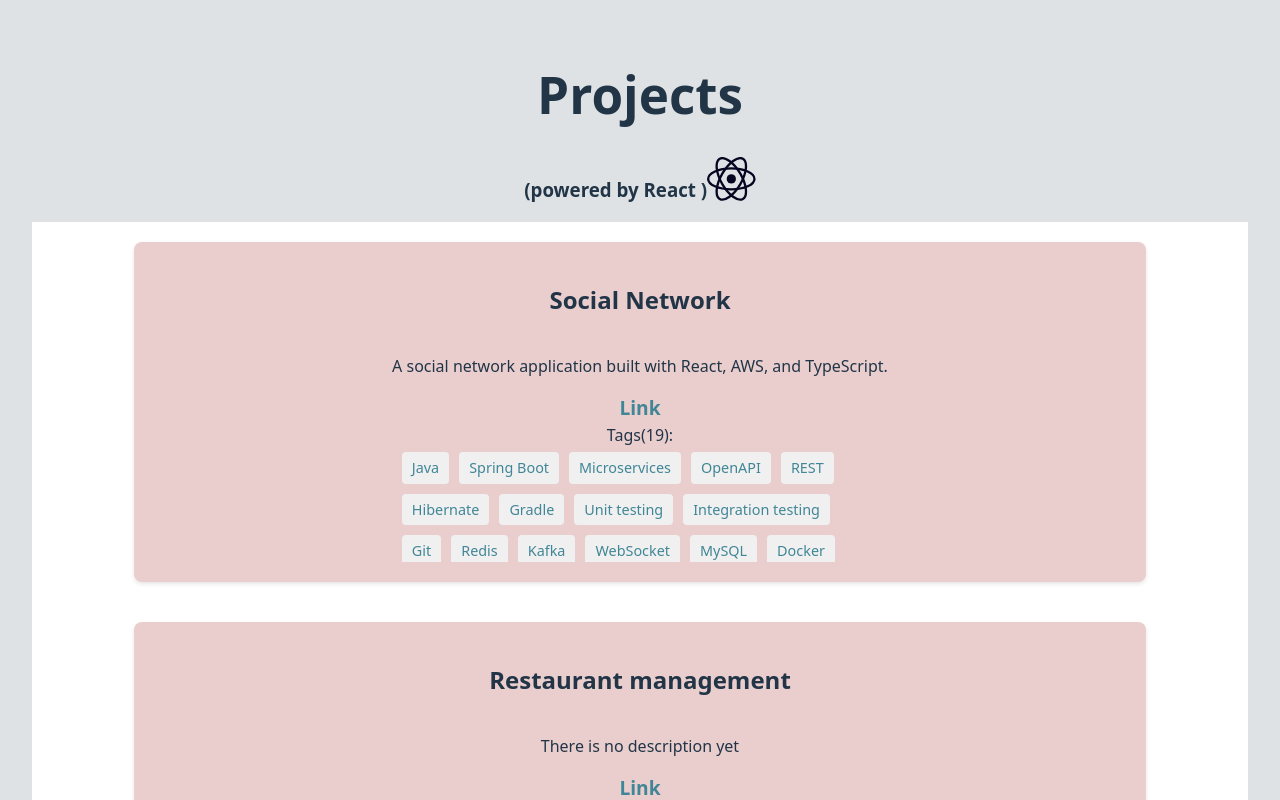
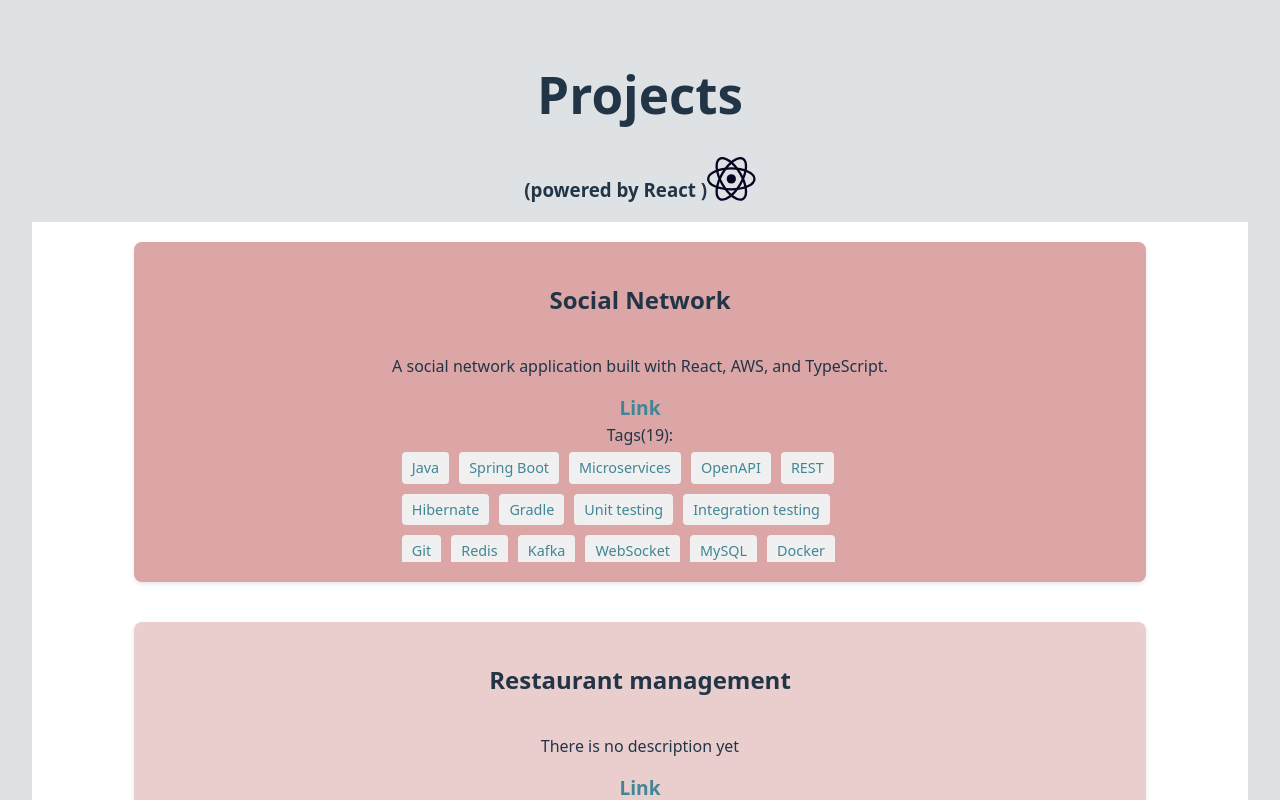
Before and after one commit to knetsov91/knetsov91.github.io, a React (Vite) app: page / in a window 1280 px wide. In both pictures the pointer is over the element 639 px from the left and 412 px from the top of the page. Shown: the top 800 px of the page. Built offline with nearby package versions, Linux system fonts and the light colour scheme.

Commit message:
Apply style when hover to Project component.

```diff
--- a/src/components/Project/Project.module.css
+++ b/src/components/Project/Project.module.css
@@ -33,6 +33,10 @@
     font-weight: bold;
 }
 
+.project:hover {
+    background-color: #dda6a6;
+}
+
 @media only screen and (max-width: 400px) {
     .project {
         width: 60vw;
```
